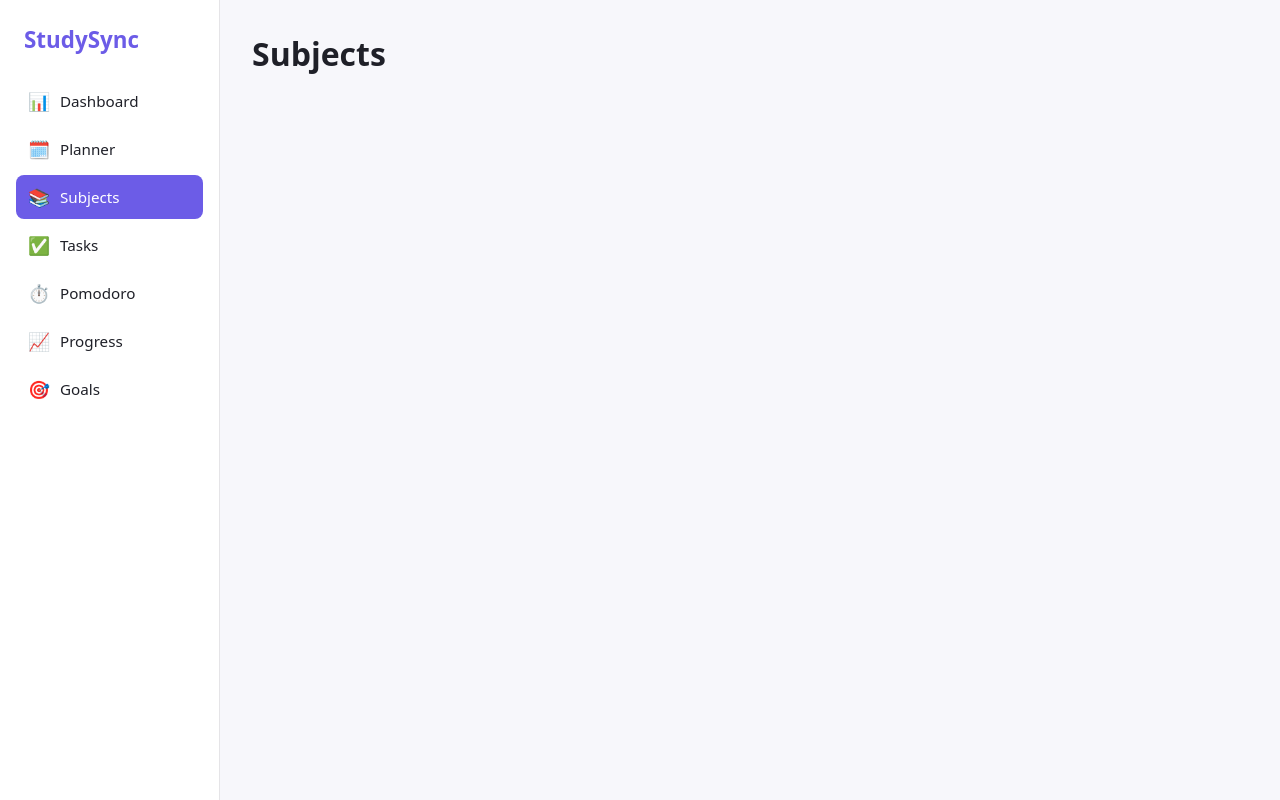
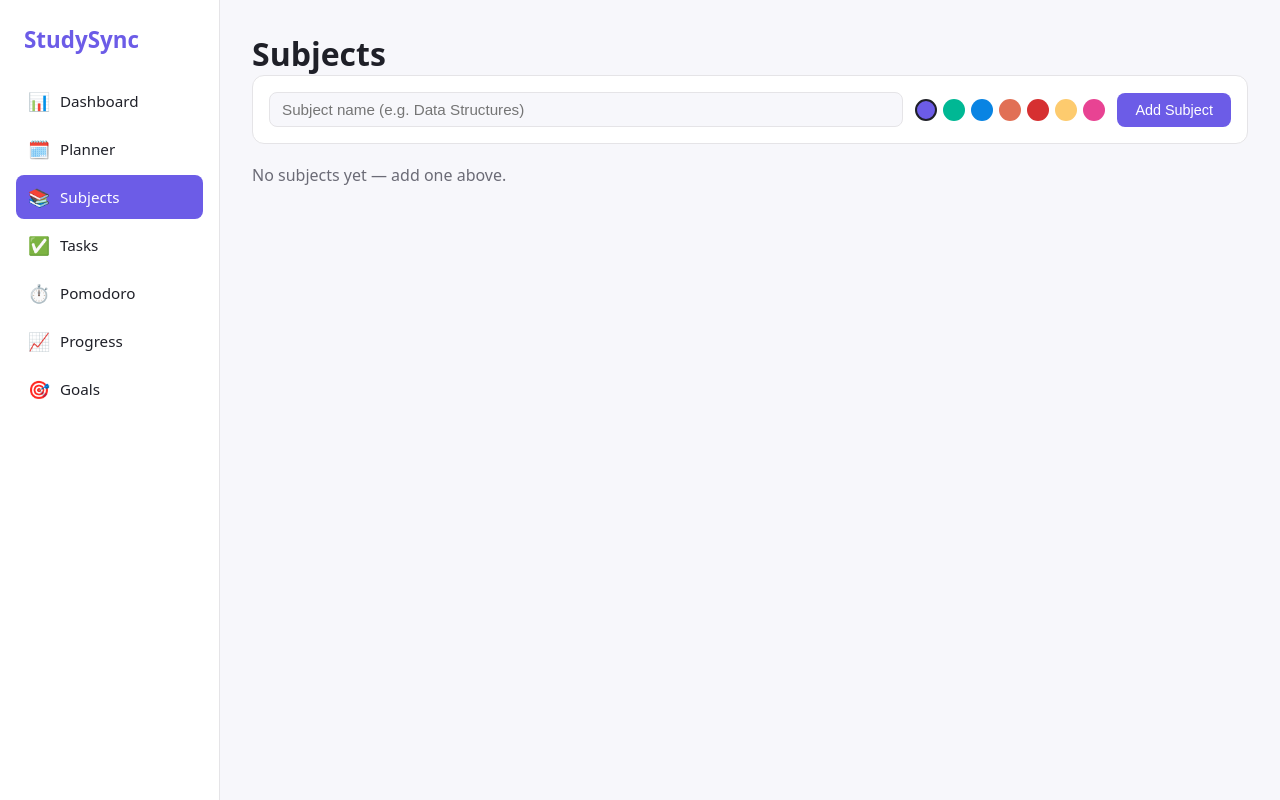
Before and after one commit to shivartha/studysync, a React (Vite) app: page /subjects in a window 1280 px wide. Built offline with nearby package versions, Linux system fonts and the light colour scheme.

Commit message:
Add subject tracker with add, delete, and localStorage persistence

```diff
--- /dev/null
+++ b/src/components/subjects/SubjectForm.css
@@ -0,0 +1,49 @@
+.subject-form {
+  display: flex;
+  flex-wrap: wrap;
+  align-items: center;
+  gap: 12px;
+  background-color: var(--color-surface);
+  border: 1px solid var(--color-border);
+  border-radius: 12px;
+  padding: 16px;
+  margin-bottom: 20px;
+}
+
+.subject-form input[type="text"] {
+  flex: 1;
+  min-width: 180px;
+  padding: 8px 12px;
+  border: 1px solid var(--color-border);
+  border-radius: 8px;
+  font-size: 0.95rem;
+  background-color: var(--color-bg);
+  color: var(--color-text);
+}
+
+.color-picker {
+  display: flex;
+  gap: 6px;
+}
+
+.color-swatch {
+  width: 22px;
+  height: 22px;
+  border-radius: 50%;
+  border: 2px solid transparent;
+  cursor: pointer;
+}
+
+.color-swatch.selected {
+  border-color: var(--color-text);
+}
+
+.btn-primary {
+  background-color: var(--color-primary);
+  color: #fff;
+  border: none;
+  padding: 9px 18px;
+  border-radius: 8px;
+  cursor: pointer;
+  font-size: 0.9rem;
+}
--- /dev/null
+++ b/src/components/subjects/SubjectForm.jsx
@@ -0,0 +1,55 @@
+import { useState } from "react";
+import { SUBJECT_COLORS } from "../../constants/subjectColors";
+import "./SubjectForm.css";
+
+// This component only manages its OWN input state (name, color) and
+// hands off the finished object via onAddSubject. It has no idea
+// localStorage exists — that separation is what makes it reusable
+// and easy to test in isolation.
+function SubjectForm({ onAddSubject }) {
+  const [name, setName] = useState("");
+  const [color, setColor] = useState(SUBJECT_COLORS[0]);
+
+  function handleSubmit(e) {
+    e.preventDefault(); // stop the browser's default full-page reload
+
+    const trimmedName = name.trim();
+    if (trimmedName === "") return; // guard against empty/whitespace-only names
+
+    onAddSubject({ name: trimmedName, color });
+
+    // Reset the form for the next entry
+    setName("");
+    setColor(SUBJECT_COLORS[0]);
+  }
+
+  return (
+    <form className="subject-form" onSubmit={handleSubmit}>
+      <input
+        type="text"
+        placeholder="Subject name (e.g. Data Structures)"
+        value={name}
+        onChange={(e) => setName(e.target.value)}
+      />
+
+      <div className="color-picker">
+        {SUBJECT_COLORS.map((c) => (
+          <button
+            key={c}
+            type="button"
+            className={c === color ? "color-swatch selected" : "color-swatch"}
+            style={{ backgroundColor: c }}
+            onClick={() => setColor(c)}
+            aria-label={`Select color ${c}`}
+          />
+        ))}
+      </div>
+
+      <button type="submit" className="btn-primary">
+        Add Subject
+      </button>
+    </form>
+  );
+}
+
+export default SubjectForm;
--- /dev/null
+++ b/src/components/subjects/SubjectItem.css
@@ -0,0 +1,34 @@
+.subject-item {
+  display: flex;
+  align-items: center;
+  gap: 10px;
+  padding: 10px 14px;
+  background-color: var(--color-surface);
+  border: 1px solid var(--color-border);
+  border-radius: 10px;
+}
+
+.subject-color-dot {
+  width: 12px;
+  height: 12px;
+  border-radius: 50%;
+  flex-shrink: 0;
+}
+
+.subject-name {
+  flex: 1;
+  font-size: 0.95rem;
+}
+
+.btn-delete {
+  background: none;
+  border: none;
+  color: var(--color-text-muted);
+  cursor: pointer;
+  font-size: 0.9rem;
+  padding: 4px 8px;
+}
+
+.btn-delete:hover {
+  color: #d63031;
+}
--- /dev/null
+++ b/src/components/subjects/SubjectItem.jsx
@@ -0,0 +1,25 @@
+import "./SubjectItem.css";
+
+// A single row — purely presentational. It receives one subject and
+// two callback props; it doesn't know HOW deletion happens, only that
+// it should call onDelete when the button is clicked.
+function SubjectItem({ subject, onDelete }) {
+  return (
+    <li className="subject-item">
+      <span
+        className="subject-color-dot"
+        style={{ backgroundColor: subject.color }}
+      />
+      <span className="subject-name">{subject.name}</span>
+      <button
+        className="btn-delete"
+        onClick={() => onDelete(subject.id)}
+        aria-label={`Delete ${subject.name}`}
+      >
+        ✕
+      </button>
+    </li>
+  );
+}
+
+export default SubjectItem;
--- /dev/null
+++ b/src/components/subjects/SubjectList.jsx
@@ -0,0 +1,19 @@
+import SubjectItem from "./SubjectItem";
+
+// Handles the "list vs empty" branching in one place, so SubjectsPage
+// doesn't need an if/else of its own.
+function SubjectList({ subjects, onDelete }) {
+  if (subjects.length === 0) {
+    return <p className="empty-state">No subjects yet — add one above.</p>;
+  }
+
+  return (
+    <ul className="subject-list">
+      {subjects.map((subject) => (
+        <SubjectItem key={subject.id} subject={subject} onDelete={onDelete} />
+      ))}
+    </ul>
+  );
+}
+
+export default SubjectList;
--- /dev/null
+++ b/src/constants/subjectColors.js
@@ -0,0 +1,12 @@
+// A fixed color palette (instead of a free-text color picker) keeps
+// subject colors visually consistent everywhere they're reused later —
+// Progress charts, Planner, Tasks. Users pick from these, not any hex code.
+export const SUBJECT_COLORS = [
+  "#6c5ce7", // purple
+  "#00b894", // green
+  "#0984e3", // blue
+  "#e17055", // orange
+  "#d63031", // red
+  "#fdcb6e", // yellow
+  "#e84393", // pink
+];
--- /dev/null
+++ b/src/pages/SubjectsPage.css
@@ -0,0 +1,8 @@
+.subject-list {
+  list-style: none;
+  padding: 0;
+  margin: 0;
+  display: flex;
+  flex-direction: column;
+  gap: 8px;
+}
--- a/src/pages/SubjectsPage.jsx
+++ b/src/pages/SubjectsPage.jsx
@@ -1,5 +1,32 @@
+import useLocalStorage from "../hooks/useLocalStorage";
+import { STORAGE_KEYS } from "../constants/storageKeys";
+import generateId from "../utils/generateId";
+import SubjectForm from "../components/subjects/SubjectForm";
+import SubjectList from "../components/subjects/SubjectList";
+import "./SubjectsPage.css";
+
+// SubjectsPage is the "smart" component: it owns the data and the
+// logic (add/delete), and passes both down to dumb, reusable pieces
+// (SubjectForm, SubjectList). This split is deliberate — Form and List
+// stay reusable, while all the state logic lives in exactly one place.
 function SubjectsPage() {
-  return <h1>Subjects</h1>;
+  const [subjects, setSubjects] = useLocalStorage(STORAGE_KEYS.SUBJECTS, []);
+
+  function handleAddSubject(newSubject) {
+    setSubjects([...subjects, { id: generateId(), ...newSubject }]);
+  }
+
+  function handleDeleteSubject(id) {
+    setSubjects(subjects.filter((subject) => subject.id !== id));
+  }
+
+  return (
+    <div>
+      <h1>Subjects</h1>
+      <SubjectForm onAddSubject={handleAddSubject} />
+      <SubjectList subjects={subjects} onDelete={handleDeleteSubject} />
+    </div>
+  );
 }
 
 export default SubjectsPage;
--- /dev/null
+++ b/src/utils/generateId.js
@@ -0,0 +1,7 @@
+// crypto.randomUUID() is built into all modern browsers — no extra
+// package needed just to generate unique IDs.
+function generateId() {
+  return crypto.randomUUID();
+}
+
+export default generateId;
```
